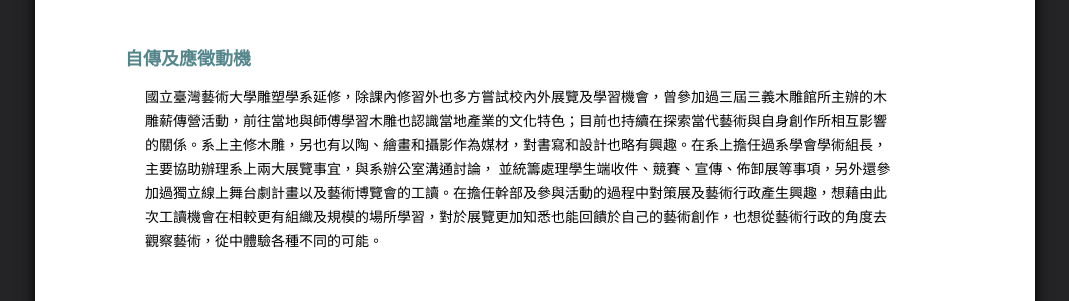
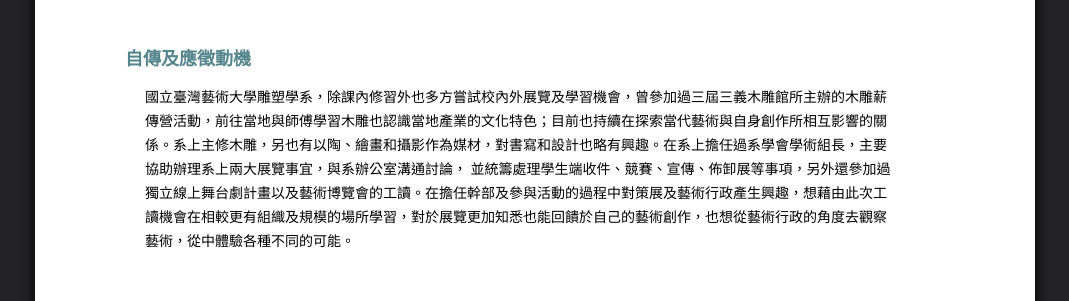
Before and after one commit to yuhantsai/yuhantsai, a plain HTML site: page index.html in a window 1280 px wide. Shown: the part 493-794 px from the top of the page, without its empty margins (105-1174 px from the left). Drawn offline with Linux system fonts and the light colour scheme.

Commit message:
Update index.html

```diff
--- a/index.html
+++ b/index.html
@@ -64,7 +64,7 @@
         <div class="intro">
             <h2>自傳及應徵動機</h2>
             <div class="introword">
-                國立臺灣藝術大學雕塑學系延修，除課內修習外也多方嘗試校內外展覽及學習機會，曾參加過三屆三義木雕館所主辦的木雕薪傳營活動，前往當地與師傅學習木雕也認識當地產業的文化特色；目前也持續在探索當代藝術與自身創作所相互影響的關係。系上主修木雕，另也有以陶、繪畫和攝影作為媒材，對書寫和設計也略有興趣。在系上擔任過系學會學術組長，主要協助辦理系上兩大展覽事宜，與系辦公室溝通討論， 並統籌處理學生端收件、競賽、宣傳、佈卸展等事項，另外還參加過獨立線上舞台劇計畫以及藝術博覽會的工讀。在擔任幹部及參與活動的過程中對策展及藝術行政產生興趣，想藉由此次工讀機會在相較更有組織及規模的場所學習，對於展覽更加知悉也能回饋於自己的藝術創作，也想從藝術行政的角度去觀察藝術，從中體驗各種不同的可能。
+                國立臺灣藝術大學雕塑學系，除課內修習外也多方嘗試校內外展覽及學習機會，曾參加過三屆三義木雕館所主辦的木雕薪傳營活動，前往當地與師傅學習木雕也認識當地產業的文化特色；目前也持續在探索當代藝術與自身創作所相互影響的關係。系上主修木雕，另也有以陶、繪畫和攝影作為媒材，對書寫和設計也略有興趣。在系上擔任過系學會學術組長，主要協助辦理系上兩大展覽事宜，與系辦公室溝通討論， 並統籌處理學生端收件、競賽、宣傳、佈卸展等事項，另外還參加過獨立線上舞台劇計畫以及藝術博覽會的工讀。在擔任幹部及參與活動的過程中對策展及藝術行政產生興趣，想藉由此次工讀機會在相較更有組織及規模的場所學習，對於展覽更加知悉也能回饋於自己的藝術創作，也想從藝術行政的角度去觀察藝術，從中體驗各種不同的可能。
 
 
             </div>
```
